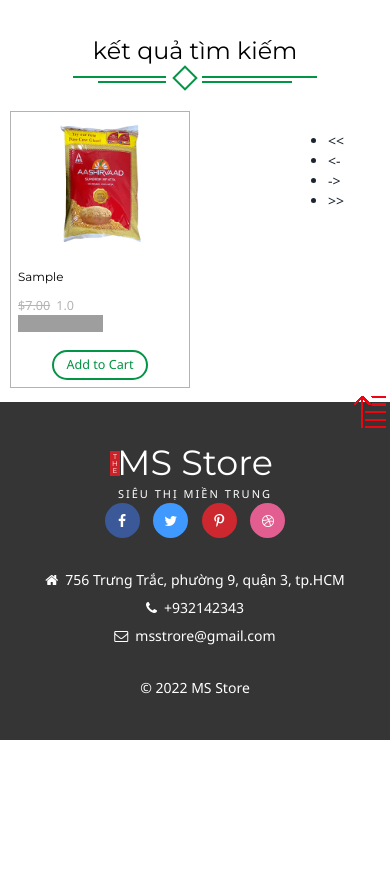
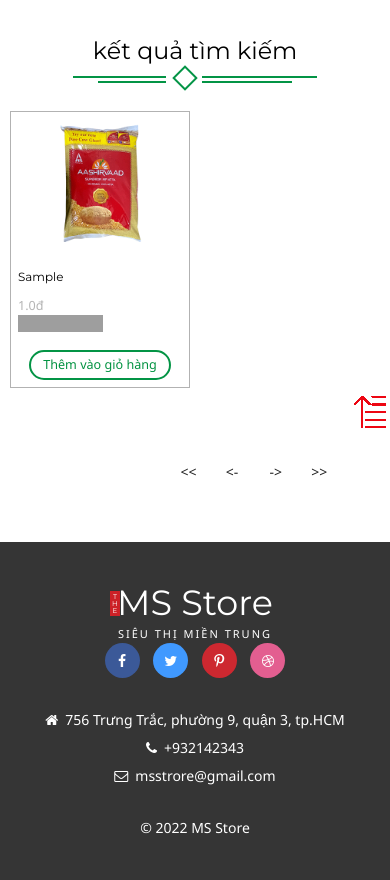
Before and after one commit to ken610002/DacSanMienTrung, a Spring Boot app: page /product/search in a window 390 px wide. Shown: the part 392-1272 px from the top of the page. Before the commit the page ends 1132 px from the top, so only its background shows below. Run offline with Spring Boot 4, Linux system fonts and the light colour scheme; tables that the repository leaves empty hold one stand-in row (values such as "Sample post"); some libraries are stand-ins or nearby versions; grey boxes are pictures that could not be loaded.

Commit message:
fix giao dien

```diff
--- a/src/main/resources/templates/client/index.html
+++ b/src/main/resources/templates/client/index.html
@@ -180,7 +180,7 @@ function hideURLbar(){ window.scrollTo(0,1); } </script>
 														th:text="${product.tenSP}"></a></h6>
 											</div>
 											<div class="mid-2">
-												<p><em class="item_price" th:text="${product.donGia}"></em></p>
+												<p><em class="item_price" th:text="${product.donGia+'đ'}"></em></p>
 												<div class="block">
 													<div class="starbox small ghosting"> </div>
 												</div>
--- a/src/main/resources/templates/client/kitchen.html
+++ b/src/main/resources/templates/client/kitchen.html
@@ -184,7 +184,7 @@ function hideURLbar(){ window.scrollTo(0,1); } </script>
 									</h6>
 								</div>
 								<div class="mid-2">
-									<p><label>$7.00</label><em class="item_price" th:text="${product.donGia}"></em></p>
+									<p><em class="item_price" th:text="${product.donGia+'đ'}"></em></p>
 									<div class="block">
 										<div class="starbox small ghosting"> </div>
 									</div>
@@ -193,7 +193,7 @@ function hideURLbar(){ window.scrollTo(0,1); } </script>
 								<div class="add">
 									<button class="btn btn-danger my-cart-btn my-cart-b" data-id="24" data-name="Wheat"
 										data-summary="summary 24" data-price="6.00" data-quantity="1"
-										data-image="/images/of24.png">Add to Cart</button>
+										data-image="/images/of24.png">Thêm vào giỏ hàng</button>
 								</div>
 							</div>
 						</div>
@@ -202,7 +202,6 @@ function hideURLbar(){ window.scrollTo(0,1); } </script>
 			</div>
 			<div class="pagination p1 col-md-12 offset-3" style="margin-left: 43%;">
 					<ul>
-
 						<a  th:href="|/product/${loaiSP}?p=0|">
 							<li> << </li>
 						</a>
@@ -216,7 +215,6 @@ function hideURLbar(){ window.scrollTo(0,1); } </script>
 						<a th:href="|/product/${loaiSP}?p=${products.totalPages-1}|">
 							<li>>></li>
 						</a>
-
 					</ul>
 				</div>
 				</th:block>
--- a/src/main/resources/templates/client/search.html
+++ b/src/main/resources/templates/client/search.html
@@ -15,6 +15,7 @@ function hideURLbar(){ window.scrollTo(0,1); } </script>
 	<link href="/css/bootstrap.css" rel='stylesheet' type='text/css' />
 	<!-- Custom Theme files -->
 	<link href="/css/style.css" rel='stylesheet' type='text/css' />
+	<link href="/css/page.css" rel='stylesheet' type='text/css' />
 	<!-- js -->
 	<script src="/js/jquery-1.11.1.min.js"></script>
 	<!-- //js -->
@@ -91,7 +92,7 @@ function hideURLbar(){ window.scrollTo(0,1); } </script>
 					</div>
 					<div class="collapse navbar-collapse" id="bs-megadropdown-tabs">
 						<ul class="nav navbar-nav ">
-							<li class=" active"><a href="index.html" class="hyper "><span>Trang chủ</span></a></li>
+							<li class=" active"><a th:href="@{/home}" class="hyper "><span>Trang chủ</span></a></li>
 
 							<li class="dropdown ">
 								<a href="#" class="dropdown-toggle  hyper" data-toggle="dropdown"><span>Danh mục<b
@@ -174,7 +175,7 @@ function hideURLbar(){ window.scrollTo(0,1); } </script>
 									</h6>
 								</div>
 								<div class="mid-2">
-									<p><label>$7.00</label><em class="item_price" th:text="${product.donGia}"></em></p>
+									<p><em class="item_price" th:text="${product.donGia}+'đ'"></em></p>
 									<div class="block">
 										<div class="starbox small ghosting"> </div>
 									</div>
@@ -183,7 +184,7 @@ function hideURLbar(){ window.scrollTo(0,1); } </script>
 								<div class="add">
 									<button class="btn btn-danger my-cart-btn my-cart-b" data-id="24" data-name="Wheat"
 										data-summary="summary 24" data-price="6.00" data-quantity="1"
-										data-image="/images/of24.png">Add to Cart</button>
+										data-image="/images/of24.png">Thêm vào giỏ hàng</button>
 								</div>
 							</div>
 						</div>
@@ -191,10 +192,9 @@ function hideURLbar(){ window.scrollTo(0,1); } </script>
 
 			</div>
 			<div>
-			<div class="pagination p1 col-md-12 offset-3" style="margin-left: 35%;">
+			<div class="pagination p1 col-md-12 offset-3" style="margin-left: 43%;">
 					<ul>
-
-						<a class="is-active" th:href="|/product/${loaiSP}?p=0|">
+						<a th:href="|/product/${loaiSP}?p=0|">
 							<li> << </li>
 						</a>
 						<a th:href="|/product/${loaiSP}?p=${products.number-1}|">
--- a/src/main/resources/templates/client/single.html
+++ b/src/main/resources/templates/client/single.html
@@ -240,7 +240,7 @@ function hideURLbar(){ window.scrollTo(0,1); } </script>
 									</h6>
 								</div>
 								<div class="mid-2">
-									<p><em class="item_price" th:text="${product.donGia}"></em></p>
+									<p><em class="item_price" th:text="${product.donGia+'đ'}"></em></p>
 									<div class="block">
 										<div class="starbox small ghosting"> </div>
 									</div>
```
